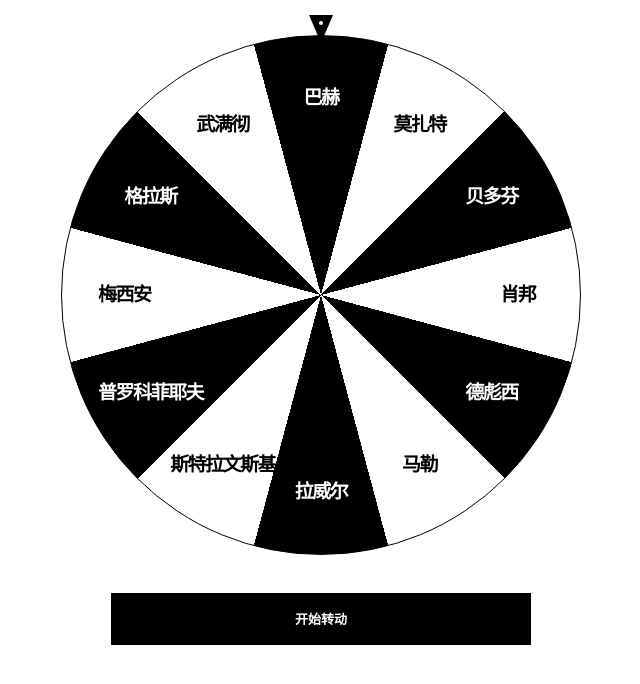
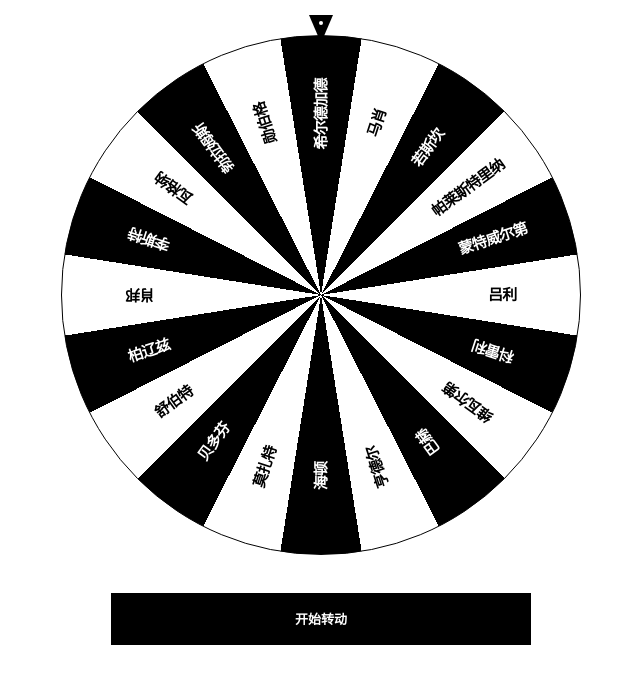
Before and after one commit to ruoxining/who-to-listen, a plain HTML site: page index.html in a window 1280 px wide. Shown: the part 108-792 px from the top of the page, without its empty margins (319-959 px from the left). Drawn offline with Linux system fonts and the light colour scheme.

Commit message:
Expand wheel to twenty composers

```diff
--- a/script.js
+++ b/script.js
@@ -1,16 +1,24 @@
 const composers = [
+  { name: "希尔德加德" },
+  { name: "马肖" },
+  { name: "若斯坎" },
+  { name: "帕莱斯特里纳" },
+  { name: "蒙特威尔第" },
+  { name: "吕利" },
+  { name: "科雷利" },
+  { name: "维瓦尔第" },
   { name: "巴赫" },
+  { name: "亨德尔" },
+  { name: "海顿" },
   { name: "莫扎特" },
   { name: "贝多芬" },
+  { name: "舒伯特" },
+  { name: "柏辽兹" },
   { name: "肖邦" },
-  { name: "德彪西" },
-  { name: "马勒" },
-  { name: "拉威尔" },
-  { name: "斯特拉文斯基" },
-  { name: "普罗科菲耶夫" },
-  { name: "梅西安" },
-  { name: "格拉斯" },
-  { name: "武满彻" },
+  { name: "李斯特" },
+  { name: "瓦格纳" },
+  { name: "勃拉姆斯" },
+  { name: "勋伯格" },
 ];
 
 const wheel = document.querySelector("#wheel");
@@ -48,12 +56,14 @@ function renderWheel() {
     .map((composer, index) => {
       const angle = index * segmentAngle;
       const radians = (angle * Math.PI) / 180;
-      const left = 50 + Math.sin(radians) * 38;
-      const top = 50 - Math.cos(radians) * 38;
+      const left = 50 + Math.sin(radians) * 35;
+      const top = 50 - Math.cos(radians) * 35;
       const isDark = index % 2 === 0 ? "is-dark" : "";
+      const textCorrection = angle > 90 && angle < 270 ? 180 : 0;
+      const radialAngle = angle - 90;
 
       return `
-        <div class="wheel-label ${isDark}" style="left: ${left}%; top: ${top}%;" aria-hidden="true">
+        <div class="wheel-label ${isDark}" style="--label-angle: ${radialAngle}deg; --text-correction: ${textCorrection}deg; left: ${left}%; top: ${top}%;" aria-hidden="true">
           <span class="wheel-label-name">${composer.name}</span>
         </div>
       `;
--- a/styles.css
+++ b/styles.css
@@ -92,10 +92,10 @@ h1 {
 .wheel-label {
   position: absolute;
   z-index: 2;
-  width: 132px;
+  width: 116px;
   color: var(--black);
   text-align: center;
-  transform: translate(-50%, -50%);
+  transform: translate(-50%, -50%) rotate(var(--label-angle));
   pointer-events: none;
 }
 
@@ -105,12 +105,12 @@ h1 {
 
 .wheel-label-name {
   display: block;
-  font-size: clamp(13px, 1.8vw, 19px);
+  font-size: clamp(11px, 1.4vw, 15px);
   font-weight: 600;
-  letter-spacing: -0.08em;
+  letter-spacing: -0.05em;
   line-height: 1.1;
   white-space: nowrap;
-  transform: rotate(calc(var(--rotation) * -1));
+  transform: rotate(var(--text-correction));
 }
 
 .wheel-pointer {
@@ -242,11 +242,11 @@ h1 {
 
 @media (max-width: 520px) {
   .wheel-label {
-    width: 112px;
+    width: 100px;
   }
 
   .wheel-label-name {
-    font-size: clamp(12px, 3.7vw, 17px);
+    font-size: clamp(10px, 3.1vw, 14px);
   }
 }
 
```
